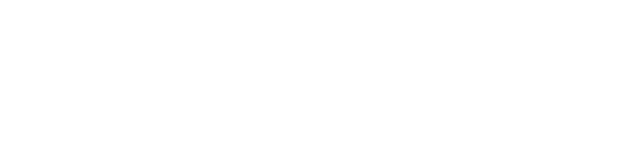
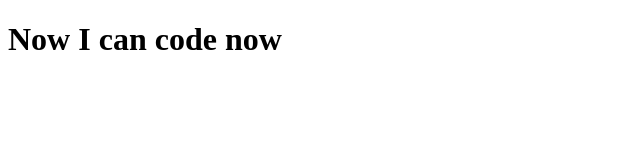
Before and after one commit to rukon20/my-second-repo, a plain HTML site: page index.html in a window 1280 px wide. Shown: the whole page, without its empty margins (0-640 px from the left). Drawn offline with Linux system fonts and the light colour scheme.

Commit message:
add body

```diff
--- a/index.html
+++ b/index.html
@@ -6,5 +6,7 @@
     <meta name="viewport" content="width=device-width, initial-scale=1.0" />
     <title>my second github</title>
   </head>
-  <body></body>
+  <body>
+    <h1>Now I can code now</h1>
+  </body>
 </html>
```
